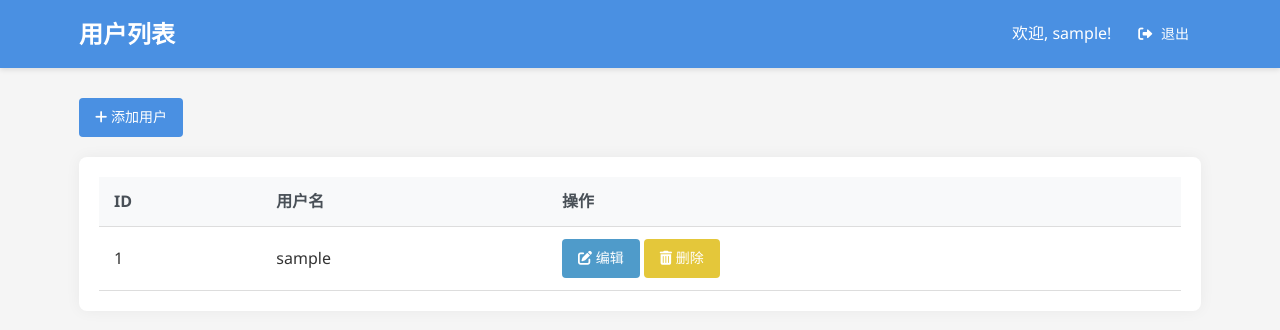
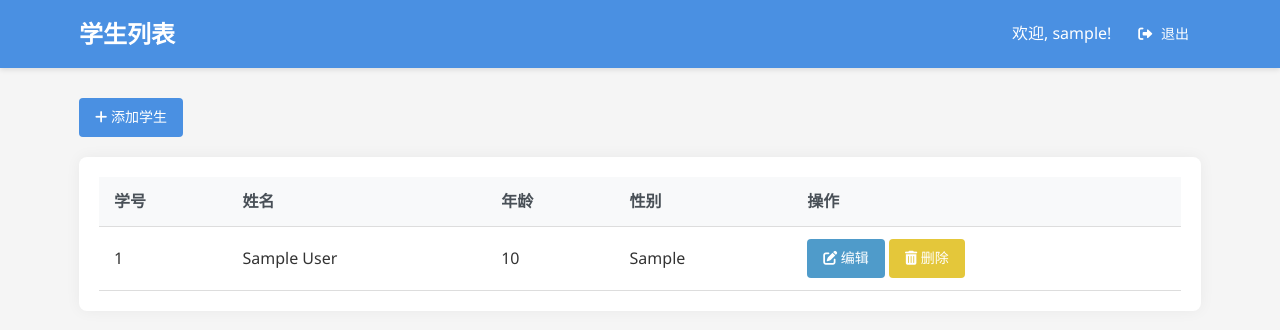
Before and after one commit to ddddddij/-Flask-, a Flask app: page /index in a window 1280 px wide. Shown: the top 330 px of the page. Run offline with Flask 3, Linux system fonts and the light colour scheme; the visitor is signed in with stand-in values (Sample User, id 1); tables that the repository leaves empty or names only in its code hold one stand-in row (values such as "Sample post").

Commit message:
替换为学生表增删查改功能

```diff
--- a/app.py
+++ b/app.py
@@ -67,17 +67,17 @@ def index():
     try:
         conn = get_db_connection()
         with conn.cursor(DictCursor) as cursor:
-            cursor.execute("SELECT Id, username FROM userinfo")
-            users = cursor.fetchall()
+            cursor.execute("SELECT sid, name, age, gender FROM student_team6")
+            students = cursor.fetchall()
             return render_template('index.html',
-                                   users=users,
-                                   username=session.get('username'))
+                                 students=students,
+                                 username=session.get('username'))
     except Exception as e:
-        logger.error(f"获取用户列表失败: {str(e)}", exc_info=True)
+        logger.error(f"获取学生列表失败: {str(e)}", exc_info=True)
         return render_template('index.html',
-                               error='获取用户列表失败',
-                               users=[],
-                               username=session.get('username'))
+                             error='获取学生列表失败',
+                             students=[],
+                             username=session.get('username'))
     finally:
         if conn:
             conn.close()
@@ -110,13 +110,13 @@ def login():
         conn = get_db_connection()
         with conn.cursor(DictCursor) as cursor:
             cursor.execute(
-                "SELECT * FROM userinfo WHERE username = %s AND password = %s",
+                "SELECT * FROM userinfo_team6 WHERE username = %s AND password = %s",
                 (username, password)
             )
             user = cursor.fetchone()
 
             if user:
-                session['user_id'] = user['id']
+                session['user_id'] = user['Id']
                 session['username'] = user['username']
                 logger.debug(f"用户 {username} 登录成功，跳转到: {next_page}")
                 return redirect(next_page)
@@ -141,21 +141,52 @@ def logout():
     return redirect(url_for('login'))
 
 
-@app.route('/add_user', methods=['GET', 'POST'])
+@app.route('/add_student', methods=['GET', 'POST'])
 @login_required
-def add_user():
-    """添加用户"""
+def add_student():
+    """添加学生"""
     if request.method == 'GET':
-        return render_template('add_user.html', username=session.get('username'))
+        return render_template('add_student.html', username=session.get('username'))
 
     # 处理表单提交
-    username = request.form.get('username', '').strip()
-    password = request.form.get('password', '').strip()
+    name = request.form.get('name', '').strip()
+    age = request.form.get('age', '').strip()
+    gender = request.form.get('gender', '').strip()
 
-    if not username or not password:
-        return render_template('add_user.html',
-                               error='用户名和密码不能为空',
-                               username=session.get('username'))
+    if not name or not age or not gender:
+        return render_template('add_student.html',
+                             error='所有字段不能为空',
+                             username=session.get('username'))
+
+    try:
+        age = int(age)
+    except ValueError:
+        return render_template('add_student.html',
+                             error='年龄必须是数字',
+                             username=session.get('username'))
+
+    conn = None
+    try:
+        conn = get_db_connection()
+        with conn.cursor() as cursor:
+            # 插入新学生
+            cursor.execute(
+                "INSERT INTO student_team6 (name, age, gender) VALUES (%s, %s, %s)",
+                (name, age, gender)
+            )
+            conn.commit()
+            logger.debug(f"学生 {name} 添加成功")
+            flash('学生添加成功', 'success')
+            return redirect(url_for('index'))
+    except Exception as e:
+        logger.error(f"添加学生失败: {str(e)}", exc_info=True)
+        return render_template('add_student.html',
+                             error='添加学生失败，请稍后重试',
+                             username=session.get('username'))
+    finally:
+        if conn:
+            conn.close()
+
 
     conn = None
     try:
@@ -164,7 +195,7 @@ def add_user():
             # 检查用户名是否已存在
             cursor.execute("SELECT id FROM userinfo WHERE username = %s", (username,))
             if cursor.fetchone():
-                return render_template('add_user.html',
+                return render_template('add_student.html',
                                        error='用户名已存在',
                                        username=session.get('username'))
 
@@ -179,7 +210,7 @@ def add_user():
             return redirect(url_for('index'))
     except Exception as e:
         logger.error(f"添加用户失败: {str(e)}", exc_info=True)
-        return render_template('add_user.html',
+        return render_template('add_student.html',
                                error='添加用户失败，请稍后重试',
                                username=session.get('username'))
     finally:
@@ -187,90 +218,82 @@ def add_user():
             conn.close()
 
 
-@app.route('/edit_user/<int:user_id>', methods=['GET', 'POST'])
+@app.route('/edit_student/<int:sid>', methods=['GET', 'POST'])
 @login_required
-def edit_user(user_id):
-    """编辑用户"""
+def edit_student(sid):
+    """编辑学生"""
     conn = None
     try:
         conn = get_db_connection()
 
         if request.method == 'GET':
             with conn.cursor(DictCursor) as cursor:
-                cursor.execute("SELECT * FROM userinfo WHERE id = %s", (user_id,))
-                user = cursor.fetchone()
-                if not user:
-                    flash('用户不存在', 'danger')
+                cursor.execute("SELECT * FROM student_team6 WHERE sid = %s", (sid,))
+                student = cursor.fetchone()
+                if not student:
+                    flash('学生不存在', 'danger')
                     return redirect(url_for('index'))
 
-                return render_template('edit_user.html',
-                                       user=user,
-                                       username=session.get('username'))
+                return render_template('edit_student.html',
+                                     student=student,
+                                     username=session.get('username'))
 
         # 处理表单提交
-        username = request.form.get('username', '').strip()
-        password = request.form.get('password', '').strip()
+        name = request.form.get('name', '').strip()
+        age = request.form.get('age', '').strip()
+        gender = request.form.get('gender', '').strip()
 
-        if not username:
-            return render_template('edit_user.html',
-                                   error='用户名不能为空',
-                                   user={'id': user_id, 'username': username},
-                                   username=session.get('username'))
+        if not name or not age or not gender:
+            return render_template('edit_student.html',
+                                 error='所有字段不能为空',
+                                 student={'sid': sid, 'name': name, 'age': age, 'gender': gender},
+                                 username=session.get('username'))
+
+        try:
+            age = int(age)
+        except ValueError:
+            return render_template('edit_student.html',
+                                 error='年龄必须是数字',
+                                 student={'sid': sid, 'name': name, 'age': age, 'gender': gender},
+                                 username=session.get('username'))
 
         with conn.cursor() as cursor:
-            # 检查用户名是否已被其他用户使用
+            # 更新学生信息
             cursor.execute(
-                "SELECT id FROM userinfo WHERE username = %s AND id != %s",
-                (username, user_id)
+                "UPDATE student_team6 SET name = %s, age = %s, gender = %s WHERE sid = %s",
+                (name, age, gender, sid)
             )
-            if cursor.fetchone():
-                return render_template('edit_user.html',
-                                       error='用户名已被其他用户使用',
-                                       user={'id': user_id, 'username': username},
-                                       username=session.get('username'))
-
-            # 更新用户信息
-            if password:
-                cursor.execute(
-                    "UPDATE userinfo SET username = %s, password = %s WHERE id = %s",
-                    (username, password, user_id)
-                )
-            else:
-                cursor.execute(
-                    "UPDATE userinfo SET username = %s WHERE id = %s",
-                    (username, user_id)
-                )
             conn.commit()
-            logger.debug(f"用户 {user_id} 更新成功")
-            flash('用户信息更新成功', 'success')
+            logger.debug(f"学生 {sid} 更新成功")
+            flash('学生信息更新成功', 'success')
             return redirect(url_for('index'))
     except Exception as e:
-        logger.error(f"更新用户失败: {str(e)}", exc_info=True)
-        return render_template('edit_user.html',
-                               error='更新用户失败，请稍后重试',
-                               user={'id': user_id, 'username': username},
-                               username=session.get('username'))
+        logger.error(f"更新学生失败: {str(e)}", exc_info=True)
+        return render_template('edit_student.html',
+                             error='更新学生失败，请稍后重试',
+                             student={'sid': sid, 'name': name, 'age': age, 'gender': gender},
+                             username=session.get('username'))
     finally:
         if conn:
             conn.close()
 
 
-@app.route('/delete_user/<int:user_id>')
+@app.route('/delete_student/<int:sid>')
 @login_required
-def delete_user(user_id):
-    """删除用户"""
+def delete_student(sid):
+    """删除学生"""
     conn = None
     try:
         conn = get_db_connection()
         with conn.cursor() as cursor:
-            cursor.execute("DELETE FROM userinfo WHERE id = %s", (user_id,))
+            cursor.execute("DELETE FROM student_team6 WHERE sid = %s", (sid,))
             conn.commit()
-            logger.debug(f"用户 {user_id} 删除成功")
-            flash('用户删除成功', 'success')
+            logger.debug(f"学生 {sid} 删除成功")
+            flash('学生删除成功', 'success')
             return redirect(url_for('index'))
     except Exception as e:
-        logger.error(f"删除用户失败: {str(e)}", exc_info=True)
-        flash('用户删除失败，请稍后重试', 'danger')
+        logger.error(f"删除学生失败: {str(e)}", exc_info=True)
+        flash('学生删除失败，请稍后重试', 'danger')
         return redirect(url_for('index'))
     finally:
         if conn:
@@ -320,7 +343,7 @@ def register():
         conn = get_db_connection()
         with conn.cursor() as cursor:
             # 检查用户名是否已存在
-            cursor.execute("SELECT id FROM userinfo WHERE username = %s", (username,))
+            cursor.execute("SELECT Id FROM userinfo_team6 WHERE username = %s", (username,))
             if cursor.fetchone():
                 return render_template('register.html',
                                      error='用户名已存在',
@@ -328,7 +351,7 @@ def register():
 
             # 插入新用户
             cursor.execute(
-                "INSERT INTO userinfo (username, password) VALUES (%s, %s)",
+                "INSERT INTO userinfo_team6 (username, password) VALUES (%s, %s)",
                 (username, password)
             )
             conn.commit()
--- a/templates/index.html
+++ b/templates/index.html
@@ -3,14 +3,14 @@
 <head>
     <meta charset="UTF-8">
     <meta name="viewport" content="width=device-width, initial-scale=1.0">
-    <title>用户列表</title>
+    <title>学生列表</title>
     <link rel="stylesheet" href="{{ url_for('static', filename='css/style.css') }}">
     <link rel="stylesheet" href="https://cdnjs.cloudflare.com/ajax/libs/font-awesome/6.0.0-beta3/css/all.min.css">
 </head>
 <body>
     <div class="header">
         <div class="container">
-            <h1>用户列表</h1>
+            <h1>学生列表</h1>
             <div class="user-info">
                 <span>欢迎, {{ username }}!</span>
                 <a href="{{ url_for('logout') }}" class="logout-btn"><i class="fas fa-sign-out-alt"></i> 退出</a>
@@ -36,30 +36,34 @@
             </div>
             {% endif %}
 
-            <a href="{{ url_for('add_user') }}" class="btn btn-primary btn-add"><i class="fas fa-plus"></i> 添加用户</a>
+            <a href="{{ url_for('add_student') }}" class="btn btn-primary btn-add"><i class="fas fa-plus"></i> 添加学生</a>
 
             <div class="user-table-container">
                 <table class="user-table">
                     <thead>
                         <tr>
-                            <th>ID</th>
-                            <th>用户名</th>
+                            <th>学号</th>
+                            <th>姓名</th>
+                            <th>年龄</th>
+                            <th>性别</th>
                             <th>操作</th>
                         </tr>
                     </thead>
                     <tbody>
-                        {% for user in users %}
+                        {% for student in students %}
                         <tr>
-                            <td>{{ user.Id }}</td>
-                            <td>{{ user.username }}</td>
+                            <td>{{ student.sid }}</td>
+                            <td>{{ student.name }}</td>
+                            <td>{{ student.age }}</td>
+                            <td>{{ student.gender }}</td>
                             <td>
-                                <a href="{{ url_for('edit_user', user_id=user.Id) }}" class="btn btn-edit"><i class="fas fa-edit"></i> 编辑</a>
-                                <a href="{{ url_for('delete_user', user_id=user.Id) }}" class="btn btn-delete" onclick="return confirm('确定要删除这个用户吗？')"><i class="fas fa-trash-alt"></i> 删除</a>
+                                <a href="{{ url_for('edit_student', sid=student.sid) }}" class="btn btn-edit"><i class="fas fa-edit"></i> 编辑</a>
+                                <a href="{{ url_for('delete_student', sid=student.sid) }}" class="btn btn-delete" onclick="return confirm('确定要删除这个学生吗？')"><i class="fas fa-trash-alt"></i> 删除</a>
                             </td>
                         </tr>
                         {% else %}
                         <tr>
-                            <td colspan="3" class="no-data">暂无用户数据</td>
+                            <td colspan="5" class="no-data">暂无学生数据</td>
                         </tr>
                         {% endfor %}
                     </tbody>
@@ -71,7 +75,7 @@
     <script>
         // 删除确认对话框
         function confirmDelete() {
-            return confirm('确定要删除这个用户吗？');
+            return confirm('确定要删除这个学生吗？');
         }
     </script>
 </body>
```
Also changed, not shown: templates/add_student.html (renamed from templates/edit_user.html, +17 -8 lines), templates/edit_student.html (renamed from templates/add_user.html, +16 -8 lines).
